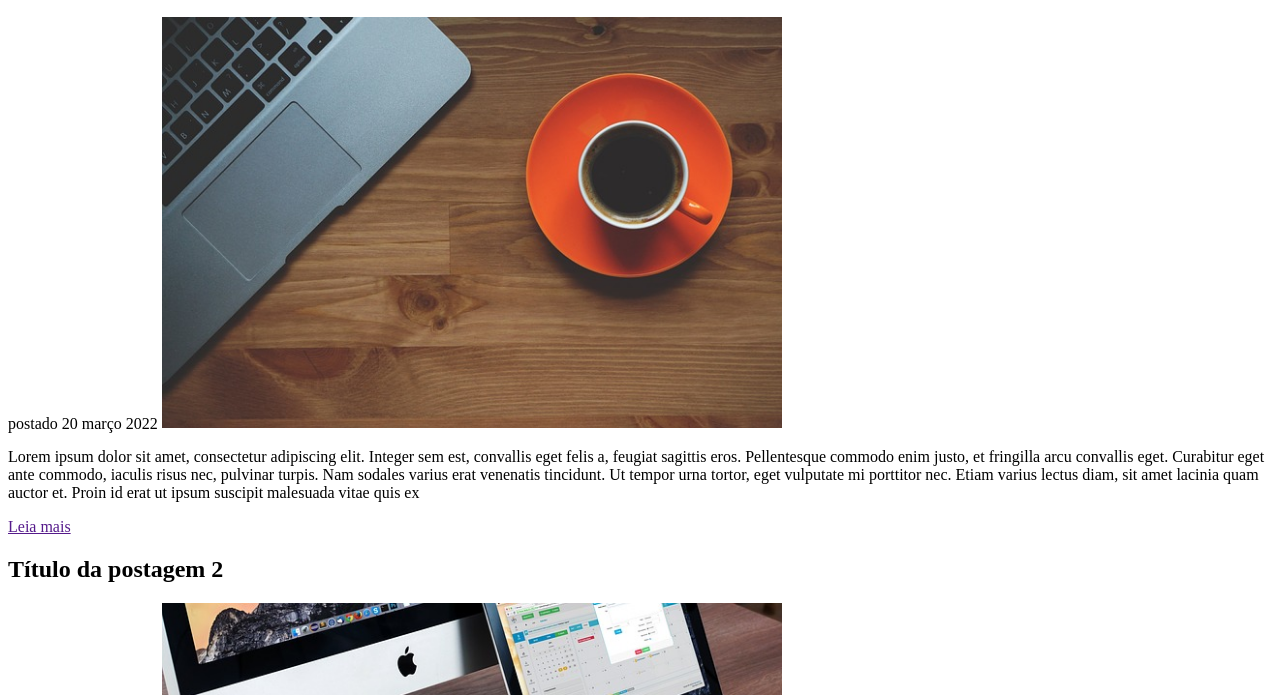
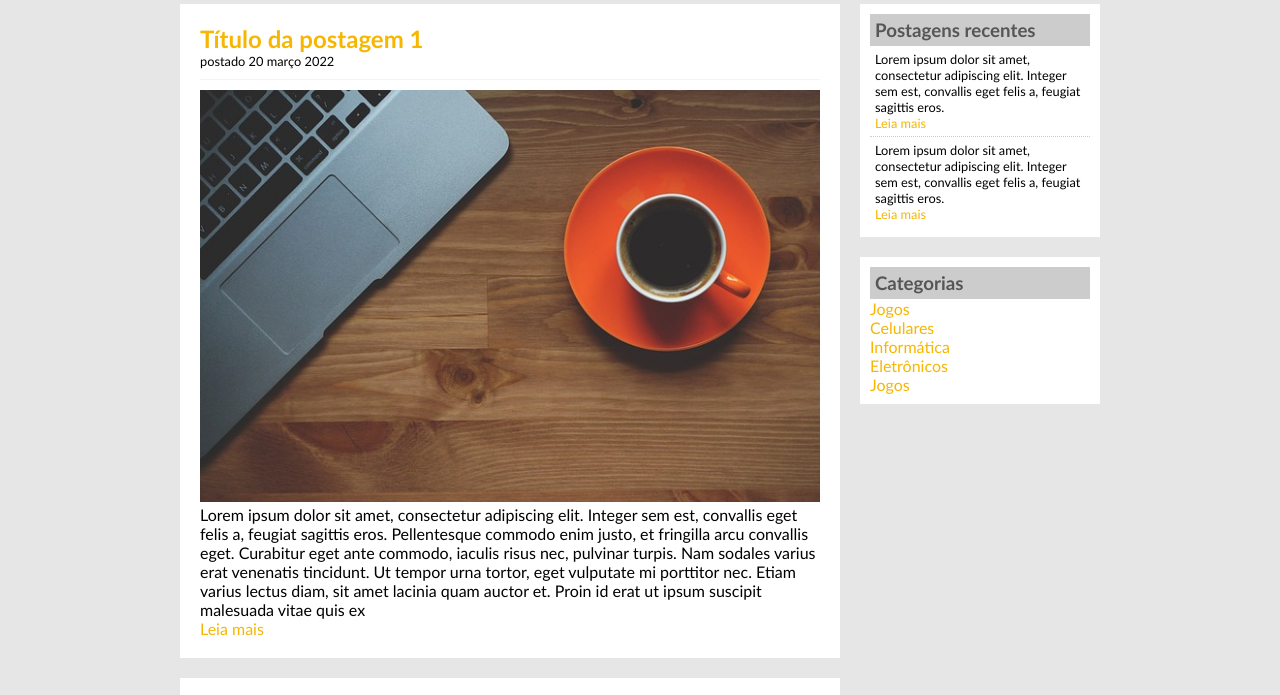
Before and after one commit to majunior07/basico_2_html_css, a plain HTML site: page index.html in a window 1280 px wide. Shown: the part 148-843 px from the top of the page. Drawn offline with Linux system fonts and the light colour scheme.

Commit message:
Update index.html

```diff
--- a/index.html
+++ b/index.html
@@ -4,7 +4,7 @@
 	<title>TecBlog - O seu Blog de Tecnologia</title>
 	<meta charset="utf-8">
 
-	<linf href="https://majunior07.github.io/basico_2_html_css/CSS/estilo.css" rel="stylesheet" />
+	<link rel="stylesheet" type="text/css" href="CSS/estilo.css" />
 </head>
 <body>
 
```
